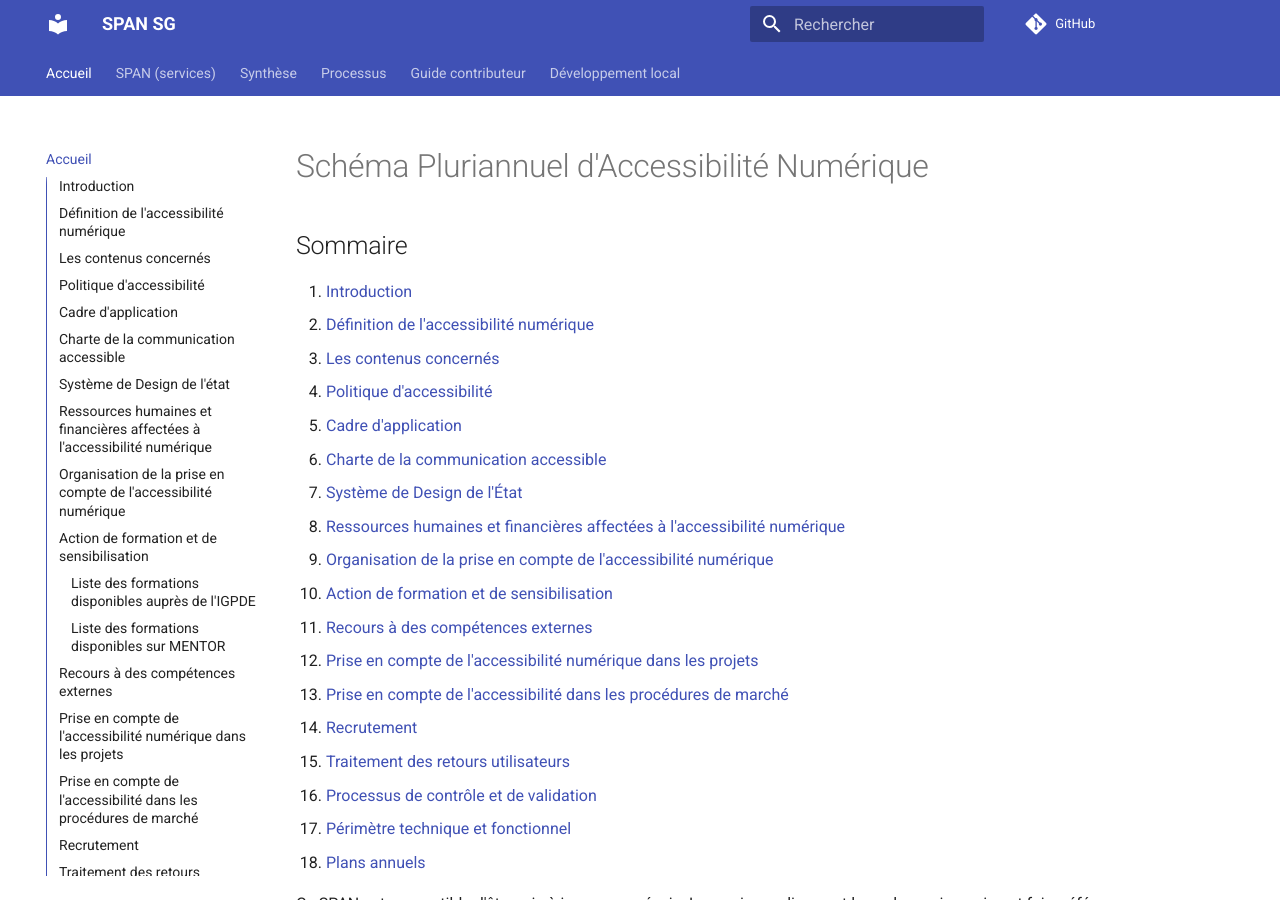
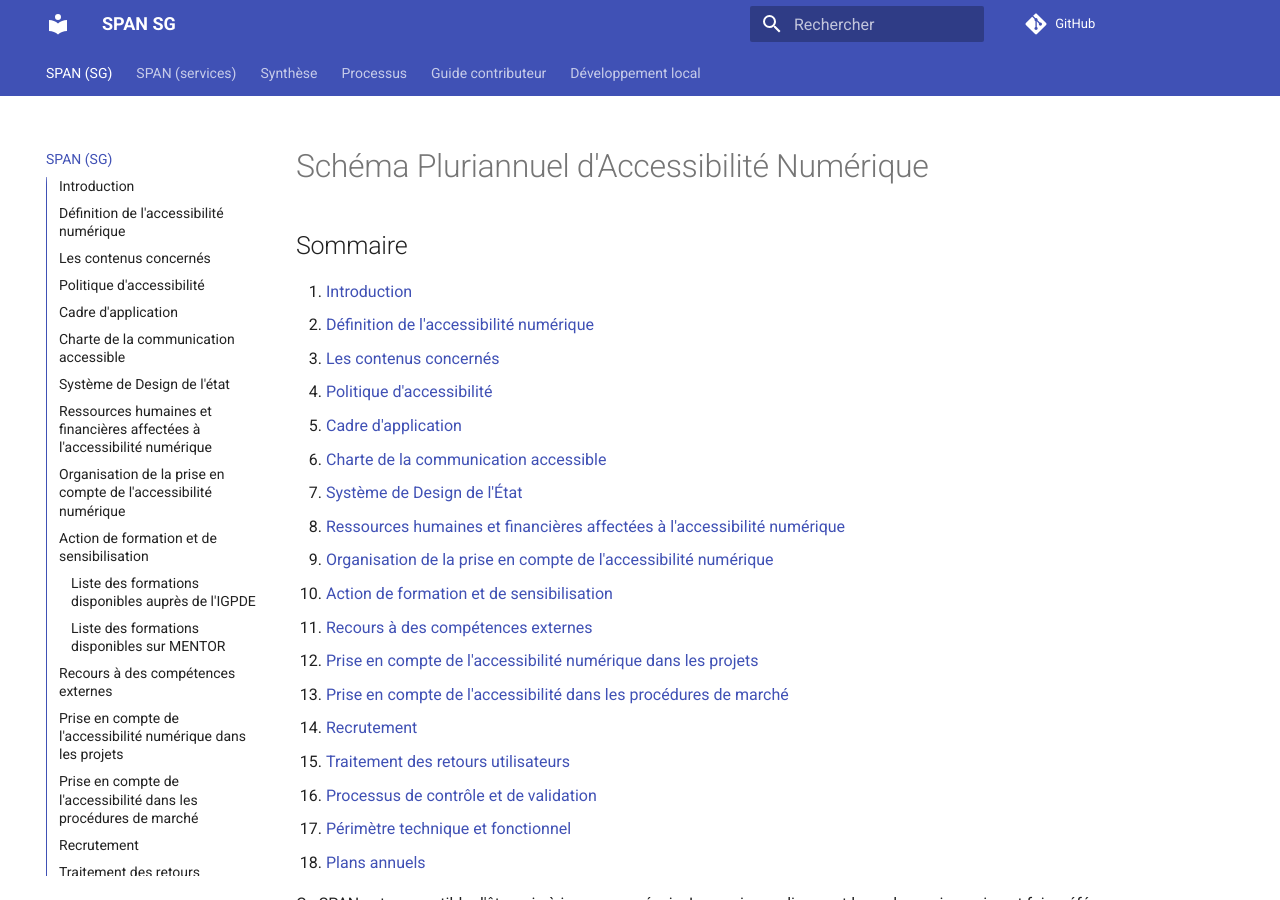
Before and after one commit to Alexmacapple/span-sg, an MkDocs documentation site: the page built from docs/index.md, in a window 1280 px wide and 900 px high. Built offline with MkDocs 1.6.1 and Material for MkDocs 9.7.7, drawn with Linux system fonts in a browser that asks for light colours; comment, search, counter and statistics services are not loaded.

Commit message:
feat(nav): renommer Accueil en SPAN (SG)
Modification de l'entrée de menu principale pour refléter le nom
complet du schéma.

Changements :
- mkdocs.yml : Accueil → SPAN (SG)
- mkdocs-dsfr.yml : Accueil → SPAN (SG)
- mkdocs-dsfr-pdf.yml : Accueil → SPAN (SG)

Navigation complète :
- SPAN (SG) : page d'accueil du schéma pluriannuel
- SPAN (services) : modules par service (BGS, SAFI, SIEP, SIRCOM, SNUM, SRH)
- Synthèse : tableau de bord agrégé
- Processus, Guide contributeur, Développement local

Cohérence : uniformisation du nommage SPAN (SG/services).

```diff
--- a/mkdocs-dsfr-pdf.yml
+++ b/mkdocs-dsfr-pdf.yml
@@ -63,7 +63,7 @@ plugins:
       enabled_if_env: ENABLE_PDF_EXPORT
 
 nav:
-  - Accueil: index.md
+  - SPAN (SG): index.md
   - SPAN (services):
     - BGS: modules/bgs.md
     - SAFI: modules/safi.md
--- a/mkdocs-dsfr.yml
+++ b/mkdocs-dsfr.yml
@@ -48,7 +48,7 @@ plugins:
       lang: fr
 
 nav:
-  - Accueil: index.md
+  - SPAN (SG): index.md
   - SPAN (services):
     - BGS: modules/bgs.md
     - SAFI: modules/safi.md
--- a/mkdocs.yml
+++ b/mkdocs.yml
@@ -18,7 +18,7 @@ plugins:
       lang: fr
 
 nav:
-  - Accueil: index.md
+  - SPAN (SG): index.md
   - SPAN (services):
     - BGS: modules/bgs.md
     - SAFI: modules/safi.md
```
